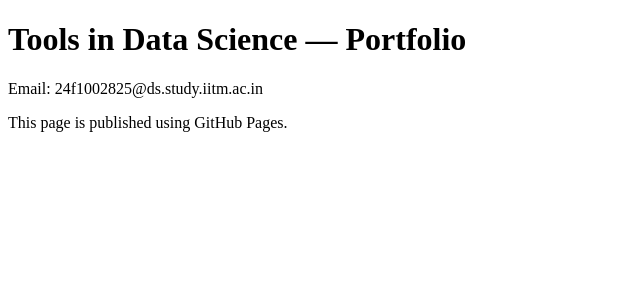
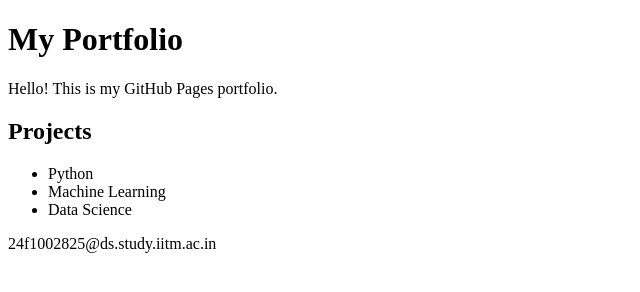
Before and after one commit to 24f1002825-VihaanB/TDS-Portfolio, a plain HTML site: page index.html in a window 1280 px wide. Shown: the whole page, without its empty margins (0-640 px from the left). Drawn offline with Linux system fonts and the light colour scheme.

Commit message:
Update index.html

```diff
--- a/index.html
+++ b/index.html
@@ -1,13 +1,26 @@
 <!DOCTYPE html>
-<html lang="en">
+<html>
 <head>
-  <meta charset="UTF-8">
-  <meta name="viewport" content="width=device-width, initial-scale=1.0">
-  <title>My TDS Portfolio</title>
+    <title>My Portfolio</title>
 </head>
+
 <body>
-  <h1>Tools in Data Science — Portfolio</h1>
-  <p>Email: <!--email_off-->24f1002825@ds.study.iitm.ac.in<!--/email_off--> </p>
-  <p>This page is published using GitHub Pages.</p>
+
+<h1>My Portfolio</h1>
+
+<p>Hello! This is my GitHub Pages portfolio.</p>
+
+<h2>Projects</h2>
+
+<ul>
+    <li>Python</li>
+    <li>Machine Learning</li>
+    <li>Data Science</li>
+</ul>
+
+<p>
+<!--email_off-->24f1002825@ds.study.iitm.ac.in<!--/email_off-->
+</p>
+
 </body>
 </html>
```
